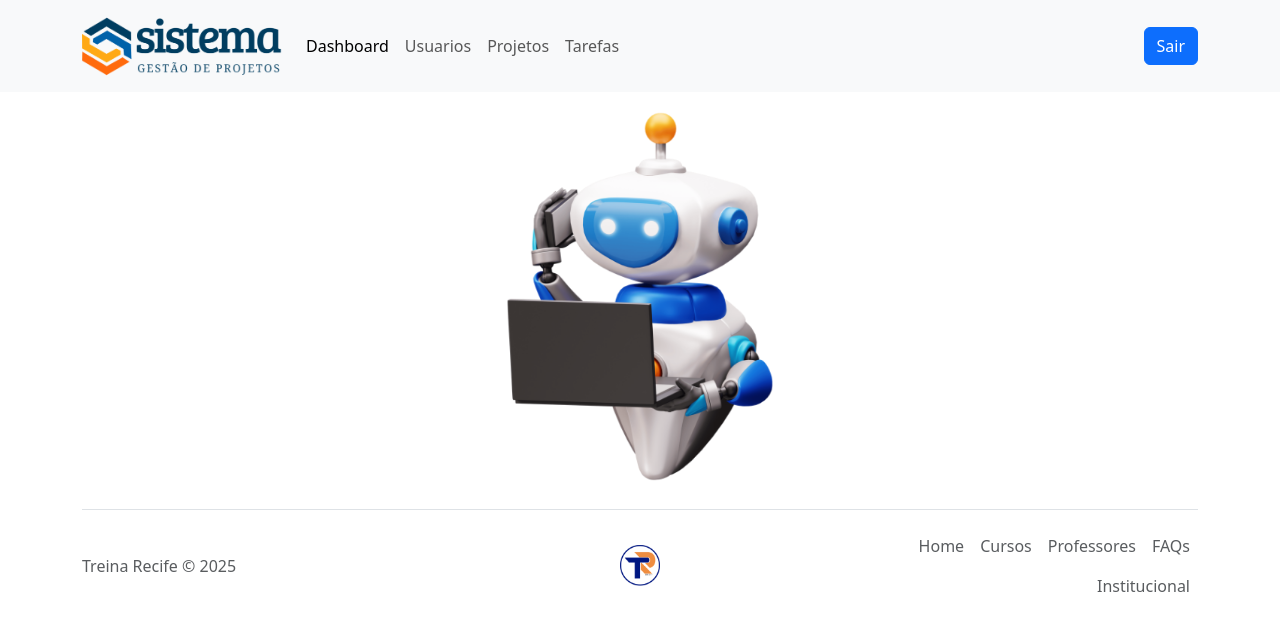
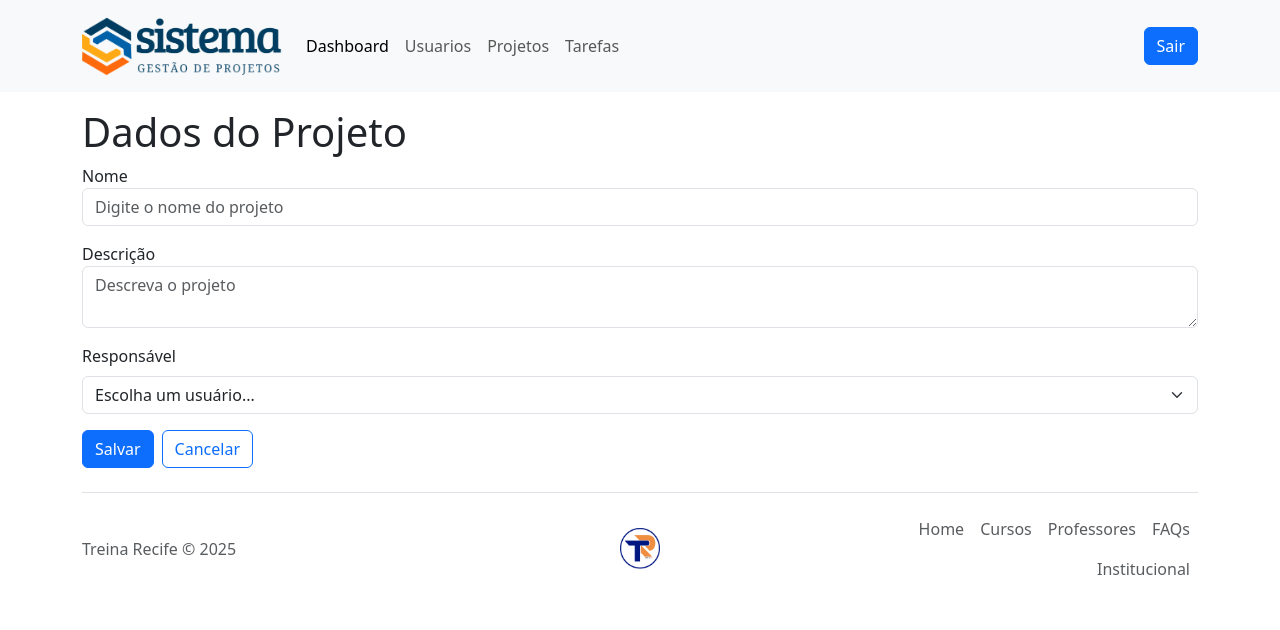
Before and after one commit to CleytonW/sgp-js, a React (Create React App) app: page /projetos/1 in a window 1280 px wide. Shown: the top 630 px of the page. Built offline with nearby package versions, Linux system fonts and the light colour scheme.

Commit message:
Criado opção para adicionar projetos

```diff
--- a/src/App.js
+++ b/src/App.js
@@ -3,6 +3,8 @@ import Login from "./paginas/Login";
 import Usuarios from "./paginas/Usuarios";
 import FormularioUsuario from "./paginas/Usuarios/FormularioUsuario";
 import Erro404 from "./paginas/Erro404";
+import Projetos from "./paginas/Projetos";
+import FormularioProjeto from "./paginas/Projetos/FormularioProjeto";
 
 function App() {
   return (
@@ -12,6 +14,9 @@ function App() {
         <Route path="/usuarios" element={<Usuarios />} />
         <Route path="/usuarios/novo" element={<FormularioUsuario />} />
         <Route path="/usuarios/:id" element={<FormularioUsuario />} />
+        <Route path="/projetos" element={<Projetos />} />
+        <Route path="/projetos/novo" element={<FormularioProjeto />} />
+        <Route path="/projetos/:id" element={<FormularioProjeto />} />
         <Route path="*" element={<Erro404 />} />
       </Routes>
     </BrowserRouter>
--- /dev/null
+++ b/src/paginas/Projetos/FormularioProjeto/index.js
@@ -0,0 +1,74 @@
+import { useState } from "react";
+import Cabecalho from "../../../componentes/Cabecalho";
+import Rodape from "../../../componentes/Rodape";
+
+function FormularioProjeto() {
+  const [nome, setNome] = useState("");
+  const [descricao, setDescricao] = useState("");
+  const [responsavel, setResponsavel] = useState("");
+
+  return (
+    <>
+      <Cabecalho />
+      <section className="container mt-3" id="novo-projeto">
+        <h1>Dados do Projeto</h1>
+        <form className="row g-3" onSubmit={() => {}}>
+          <div className="col-md-12">
+            <lable htmlFor="nome" className="form-label">
+              Nome
+            </lable>
+            <input
+              type="text"
+              className="form-control"
+              id="nome"
+              placeholder="Digite o nome do projeto"
+              defaultValue={nome}
+              onChange={(e) => setNome(e.target.value)}
+              required
+            />
+          </div>
+          <div className="col-md-12">
+            <lable htmlFor="descricao" className="form-label">
+              Descrição
+            </lable>
+            <textarea
+              className="form-control"
+              id="descricao"
+              placeholder="Descreva o projeto"
+              defaultValue={descricao}
+              onChange={(e) => setDescricao(e.target.value)}
+              required
+            />
+          </div>
+          <div className="col-md-12">
+            <label htmlFor="responsavel" className="form-label">
+              Responsável
+            </label>
+            <select
+              id="responsavel"
+              className="form-select"
+              defaultValue={responsavel}
+              onChange={(e) => setResponsavel(e.target.value)}
+              required
+            >
+              <option disabled value="">
+                Escolha um usuário...
+              </option>
+            </select>
+          </div>
+          <div className="col-12">
+            <button type="submit" className="btn btn-primary">
+              Salvar
+            </button>
+            <button className="btn btn-outline-primary ms-2" onClick={() => {}}>
+              Cancelar
+            </button>
+          </div>
+        </form>
+      </section>
+      <Rodape />
+    </>
+  );
+}
+
+export default FormularioProjeto;
--- /dev/null
+++ b/src/paginas/Projetos/index.js
@@ -0,0 +1,73 @@
+import { useNavigate } from "react-router-dom";
+import Cabecalho from "../../componentes/Cabecalho";
+import Rodape from "../../componentes/Rodape";
+import { useEffect, useState } from "react";
+import { listarProjetos } from "../../servicos/projetos";
+
+function Projetos() {
+  const navigate = useNavigate();
+  const [projetos, setProjetos] = useState([]);
+
+  useEffect(() => {
+    listarProjetos(setProjetos);
+  }, []);
+
+  const redirecionarParaNovoProjeto = () => {
+    navigate("/projetos/novo");
+  };
+
+  return (
+    <>
+      <Cabecalho />
+      <section className="container mt-3" id="projetos">
+        <div className="d-flex justify-content-between">
+          <h1>Projetos Cadastrados</h1>
+          <div className="align-self-center">
+            <button
+              className="btn btn-primary"
+              onClick={redirecionarParaNovoProjeto}
+            >
+              Novo Projeto
+            </button>
+          </div>
+        </div>
+
+        <table className="table table-hover">
+          <thead>
+            <tr>
+              <th>ID</th>
+              <th>Nome</th>
+              <th>Descrição</th>
+              <th>Responsável</th>
+              <th>Opções</th>
+            </tr>
+          </thead>
+          <tbody>
+            {projetos.map((projeto) => (
+              <tr key={projeto.id}>
+                <td>{projeto.id}</td>
+                <td>{projeto.nome}</td>
+                <td>{projeto.descricao}</td>
+                <td>{projeto.responsavel}</td>
+                <td>{projeto.opcoes}</td>
+                <td>
+                  <div className="btn-group">
+                    <button className="btn btn-primary" onClick={() => {}}>
+                      Editar
+                    </button>
+                    <button className="btn btn-danger" onClick={() => {}}>
+                      Excluir
+                    </button>
+                  </div>
+                </td>
+              </tr>
+            ))}
+          </tbody>
+        </table>
+      </section>
+      <Rodape />
+    </>
+  );
+}
+
+export default Projetos;
--- a/src/paginas/Usuarios/FormularioUsuario/index.js
+++ b/src/paginas/Usuarios/FormularioUsuario/index.js
@@ -1,4 +1,7 @@
 import { useState } from "react";
+import Cabecalho from "../../../componentes/Cabecalho";
+import Rodape from "../../../componentes/Rodape";
+
 
 function FormularioUsuario() {
   const [nome, setNome] = useState("");
@@ -10,7 +13,7 @@ function FormularioUsuario() {
 
   return (
     <>
-      {/* <Cabecalho /> */}
+      <Cabecalho />
       <section className="container mt-3" id="novo-usuario">
         <h1>Dados do Usuário</h1>
         <form className="row g-3" onSubmit={() => {}}>
@@ -110,7 +113,7 @@ function FormularioUsuario() {
         </form>
       </section>
 
-      {/* <Rodape /> */}
+      <Rodape />
     </>
   );
 }
--- /dev/null
+++ b/src/servicos/projetos.js
@@ -0,0 +1,7 @@
+import { api } from "./api";
+
+export async function listarProjetos(setProjetos) {
+    await api.get('/projetos')
+        .then((response) => setProjetos(response.data))
+        .catch((error) => console.error(error));
+}
```
